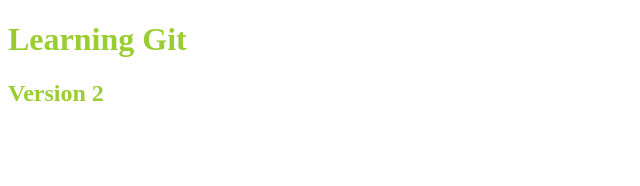
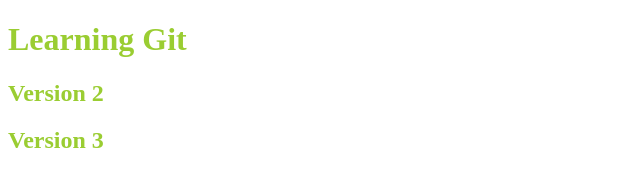
Before and after one commit to Emery-hub/learning-git-demo-one, a plain HTML site: page index.html in a window 1280 px wide. Shown: the whole page, without its empty margins (0-640 px from the left). Drawn offline with Linux system fonts and the light colour scheme.

Commit message:
format css and release version 3

```diff
--- a/index.css
+++ b/index.css
@@ -1,3 +1,9 @@
 * {
   color: yellowgreen;
 }
+
+*,
+*::before,
+*::after {
+  box-sizing: border-box;
+}
--- a/index.html
+++ b/index.html
@@ -10,5 +10,7 @@
     <h1>Learning Git</h1>
 
     <h2>Version 2</h2>
+
+    <h2>Version 3</h2>
   </body>
 </html>
```
